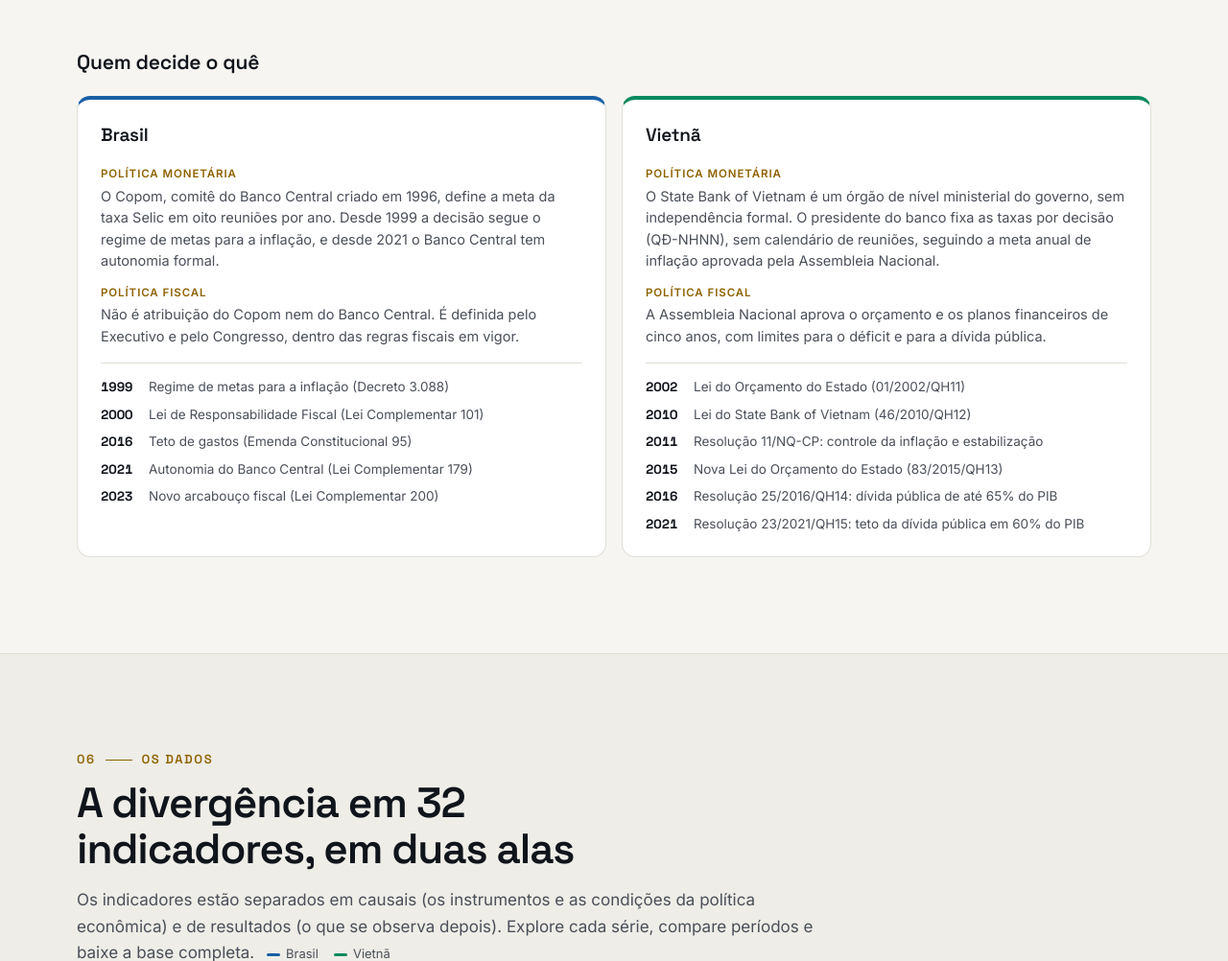
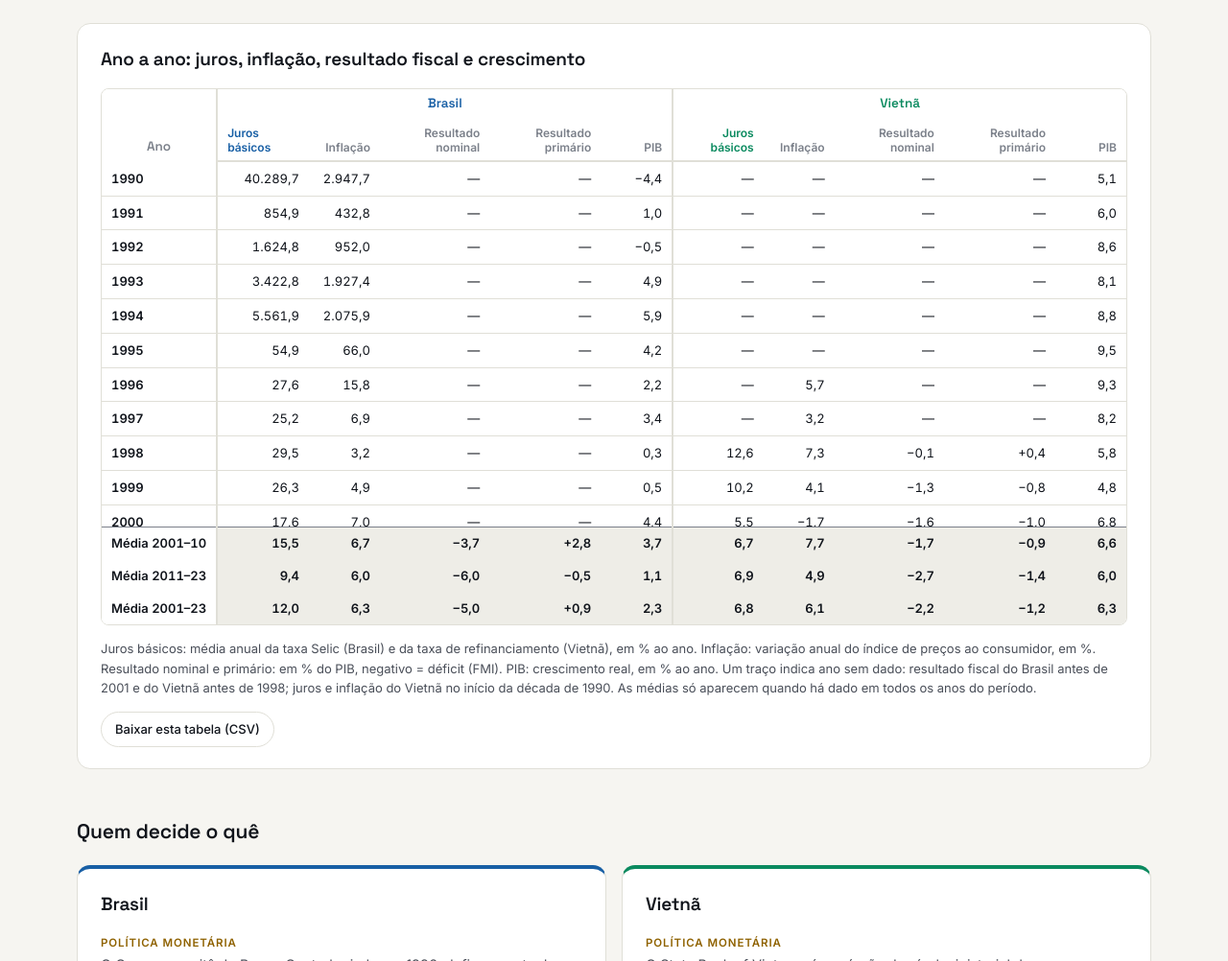
Before and after one commit to renansevilha-lab/brasil-vietna-1990-2023, a plain HTML site: page index.html in a window 1280 px wide. Shown: the part 9373-10375 px from the top of the page at 96% size. Drawn offline with Linux system fonts and the light colour scheme.

Commit message:
Tabela ano a ano: juros, inflação, resultado fiscal e crescimento
- Nova tabela na seção Juros e fiscal, 1990-2023, com médias por período e download em CSV
- Mapa das fontes de atas do Copom e das justificativas do SBV em data/fontes

Co-Authored-By: Claude Fable 5.2 <noreply@anthropic.com>

```diff
--- a/app.js
+++ b/app.js
@@ -506,6 +506,23 @@
     update();
   }
 
+  // ── tabela ano a ano: juros, inflação, resultado fiscal e crescimento
+  const ANUAL = [['taxa_basica', 1, false], ['inflacao_ipc', 1, false], ['resultado_nominal', 1, true], ['resultado_primario', 1, true], ['pib_crescimento', 1, false]];
+  const num = (v, dec, sinal) => (v == null || Number.isNaN(v)) ? '—' : sinal ? sg(v, dec) : (v < 0 ? '−' : '') + fmtN(Math.abs(v), dec);
+  function drawAnual() {
+    const tb = document.getElementById('anual-body'), tf = document.getElementById('anual-foot'); if (!tb) return;
+    tb.replaceChildren(); tf.replaceChildren();
+    const linha = (rot, get, cls) => {
+      const tr = document.createElement('tr'); if (cls) tr.className = cls;
+      const th = document.createElement('th'); th.scope = 'row'; th.textContent = rot; tr.appendChild(th);
+      ['BRA', 'VNM'].forEach((p, k) => ANUAL.forEach(([ind, dec, sinal], i) => { const td = document.createElement('td'); td.textContent = num(get(p, ind), dec, sinal); if (i === 0) td.className = k === 0 ? 'g br' : 'g vn'; tr.appendChild(td); }));
+      return tr;
+    };
+    for (let y = 1990; y <= 2023; y++) tb.appendChild(linha(String(y), (p, ind) => pick(p, ind, y)));
+    const media = (a, b) => (p, ind) => { const s = ROWS.filter(r => r.pais === p && r.indicador === ind && r.ano >= a && r.ano <= b); return s.length === b - a + 1 ? d3.mean(s, r => r.valor) : null; };
+    [[2001, 2010], [2011, 2023], [2001, 2023]].forEach(([a, b]) => tf.appendChild(linha(`Média ${a}–${String(b).slice(2)}`, media(a, b), 'avg')));
+  }
+
   function drawMacro() { macroFacet(document.getElementById('macro-br'), 'BRA'); macroFacet(document.getElementById('macro-vn'), 'VNM'); }
   function redrawAll() { if (!ROWS.length) return; drawTiles(); drawExplorer(); drawMacro(); drawPanels(); drawTable(); drawJuros(); drawFiscal(); }
 
@@ -534,7 +551,7 @@
   // ── boot
   Promise.all([d3.csv('data/tcc_dados_long.csv'), d3.csv('data/tcc_metadados.csv'), d3.csv('data/tcc_decisoes_juros.csv')]).then(([raw, meta, decs]) => {
     ROWS = toRows(raw); META = meta; DECS = toDecs(decs);
-    buildPanels(); wire(); drawHeader(); drawStartEnd(); drawAlas(); drawFiscalResumo(); redrawAll(); drawDecisoes(); spyNav();
+    buildPanels(); wire(); drawHeader(); drawStartEnd(); drawAlas(); drawFiscalResumo(); drawAnual(); redrawAll(); drawDecisoes(); spyNav();
     const h = readHash(); if (h) document.getElementById(h).scrollIntoView();
   }).catch(err => {
     console.error(err);
--- a/index.html
+++ b/index.html
@@ -270,6 +270,22 @@
         <p class="note">Em % do PIB; valores negativos são déficit. Fonte: FMI, World Economic Outlook (abril de 2025), conceito de governo geral, o mesmo para os dois países. Brasil a partir de 2001; Vietnã a partir de 1998. Os números do Brasil diferem dos divulgados pelo Banco Central para o setor público consolidado.</p>
       </section>
 
+      <section class="card" id="anual">
+        <h3 class="card-h">Ano a ano: juros, inflação, resultado fiscal e crescimento</h3>
+        <div class="tablewrap anual-scroll">
+          <table class="cmp anual">
+            <thead>
+              <tr><th rowspan="2" scope="col">Ano</th><th colspan="5" scope="colgroup" class="g br">Brasil</th><th colspan="5" scope="colgroup" class="g vn">Vietnã</th></tr>
+              <tr><th scope="col" class="g br">Juros básicos</th><th scope="col">Inflação</th><th scope="col">Resultado nominal</th><th scope="col">Resultado primário</th><th scope="col">PIB</th><th scope="col" class="g vn">Juros básicos</th><th scope="col">Inflação</th><th scope="col">Resultado nominal</th><th scope="col">Resultado primário</th><th scope="col">PIB</th></tr>
+            </thead>
+            <tbody id="anual-body"></tbody>
+            <tfoot id="anual-foot"></tfoot>
+          </table>
+        </div>
+        <p class="note">Juros básicos: média anual da taxa Selic (Brasil) e da taxa de refinanciamento (Vietnã), em % ao ano. Inflação: variação anual do índice de preços ao consumidor, em %. Resultado nominal e primário: em % do PIB, negativo = déficit (FMI). PIB: crescimento real, em % ao ano. Um traço indica ano sem dado: resultado fiscal do Brasil antes de 2001 e do Vietnã antes de 1998; juros e inflação do Vietnã no início da década de 1990. As médias só aparecem quando há dado em todos os anos do período.</p>
+        <div class="downloads"><a class="btn small" href="data/tcc_tabela_anual.csv" download>Baixar esta tabela (CSV)</a></div>
+      </section>
+
       <section id="quem-decide">
         <h3 class="sub-h">Quem decide o quê</h3>
         <div class="quem">
--- a/styles.css
+++ b/styles.css
@@ -352,6 +352,24 @@ table.dec td:last-child { white-space: normal; min-width: 200px; color: var(--fg
 .marcos li { display: grid; grid-template-columns: 42px 1fr; gap: 8px; }
 .marcos b { font-family: var(--font-h); color: var(--fg); font-variant-numeric: tabular-nums; }
 
+.anual-scroll { max-height: 560px; overflow: auto; border: 1px solid var(--line); border-radius: 8px; }
+table.anual { font-size: 13px; border-collapse: separate; border-spacing: 0; }
+table.anual th, table.anual td { padding: 7px 10px; }
+table.anual thead th { position: sticky; top: 0; z-index: 2; background: var(--surface); font-size: 12px; white-space: normal; vertical-align: bottom; line-height: 1.25; }
+table.anual thead tr:nth-child(2) th { top: 31px; min-width: 74px; box-shadow: inset 0 -1px 0 var(--line); }
+table.anual thead tr:first-child th { text-align: center; font-family: var(--font-h); font-size: 13.5px; height: 31px; border-bottom: 0; }
+table.anual thead th.g.br { color: var(--br); } table.anual thead th.g.vn { color: var(--vn); }
+table.anual .g { border-left: 2px solid var(--line); }
+table.anual th[scope="row"], table.anual thead th[rowspan] { position: sticky; left: 0; background: var(--surface); text-align: left; font-weight: 600; color: var(--fg); z-index: 1; }
+table.anual thead th[rowspan] { z-index: 3; color: var(--fg-3); }
+table.anual tbody tr:hover td, table.anual tbody tr:hover th { background: var(--surface-2); }
+table.anual tfoot th, table.anual tfoot td { position: sticky; background: var(--surface-2); font-weight: 600; border-bottom: 0; white-space: nowrap; }
+table.anual tfoot tr:nth-child(1) > * { bottom: 68px; box-shadow: inset 0 1px 0 var(--fg-3); }
+table.anual tfoot tr:nth-child(2) > * { bottom: 34px; }
+table.anual tfoot tr:nth-child(3) > * { bottom: 0; }
+table.anual tfoot th { z-index: 2; }
+table.anual tfoot th, table.anual tfoot td { height: 34px; padding-block: 0; }
+
 /* 06 alas: causal e resultados */
 .alas { display: grid; grid-template-columns: 1fr 1fr; gap: 16px; }
 @media (max-width: 820px) { .alas { grid-template-columns: 1fr; } }
```
Also changed, not shown: data/tcc_tabela_anual.csv (added, +35 -0 lines), 2 other files.
